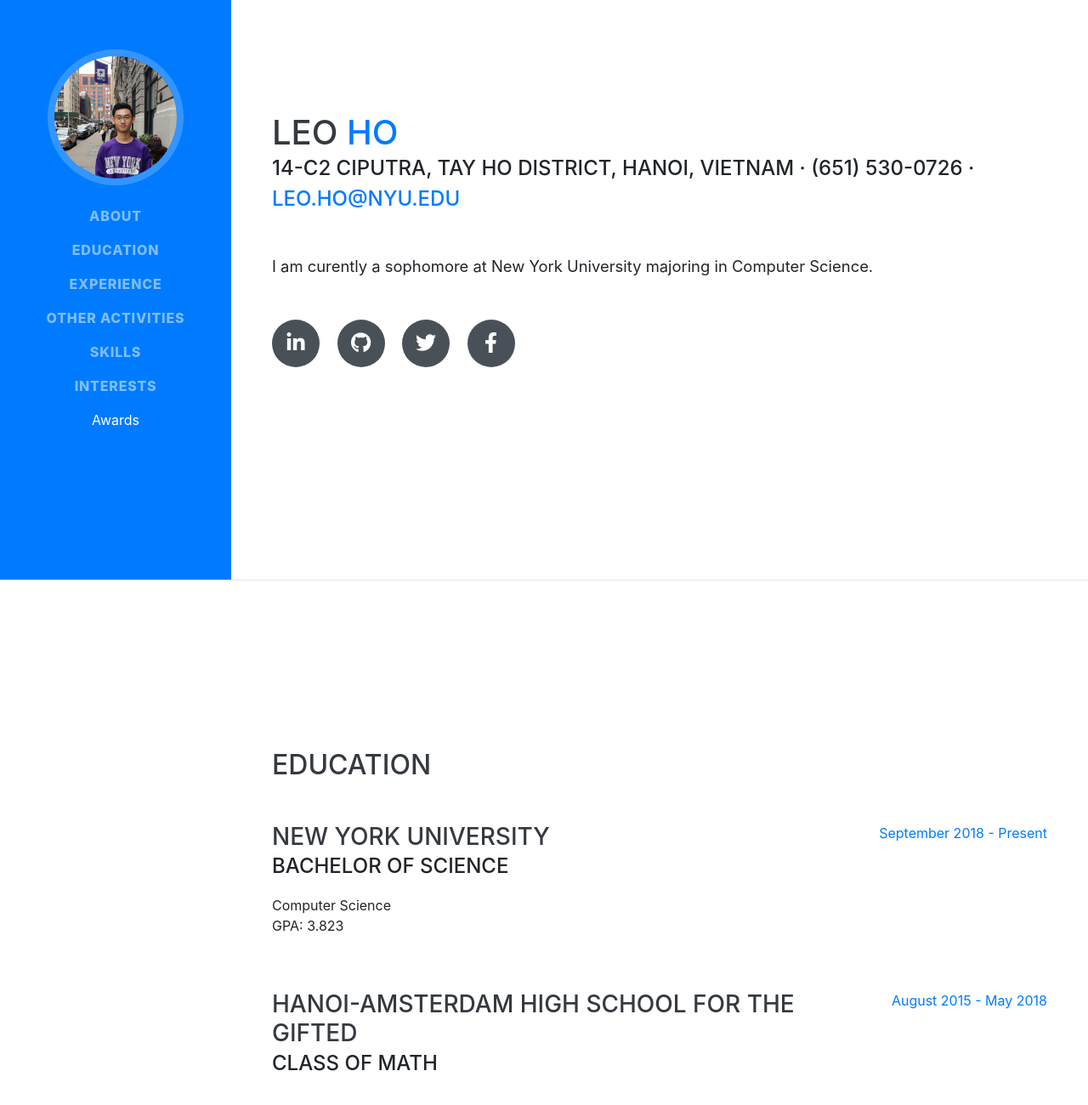
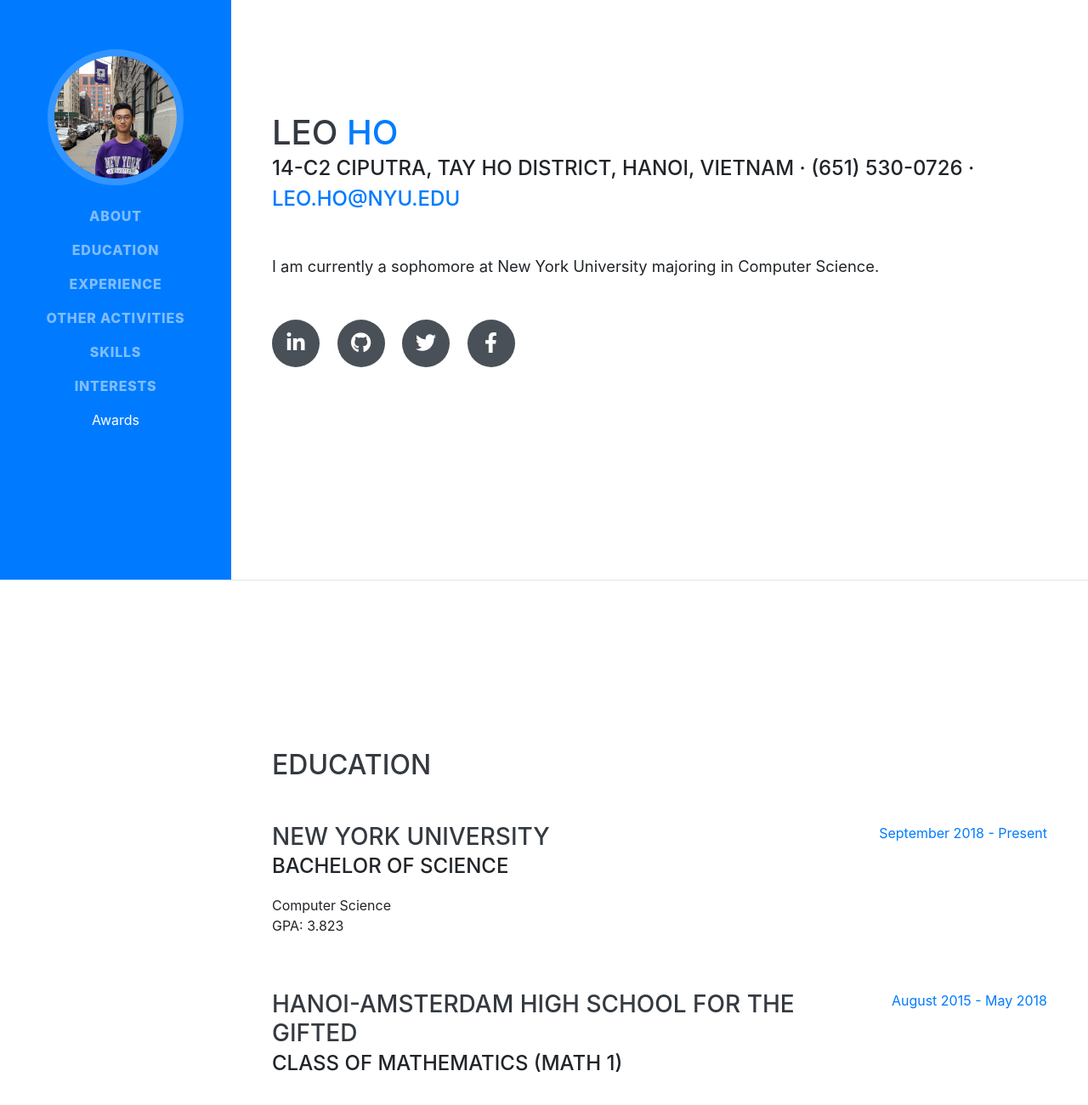
Before and after one commit to leohohoho/leohohoho.github.io, a website with bundled scripts: page index.html in a window 1280 px wide. Shown: the part 118-1418 px from the top of the page at 85% size. Built offline with nearby package versions, Linux system fonts and the light colour scheme; a web font is replaced by a local one.

Commit message:
Update index.html

```diff
--- a/index.html
+++ b/index.html
@@ -72,7 +72,7 @@
         <div class="subheading mb-5">14-C2 Ciputra, Tay Ho District, Hanoi, Vietnam · (651) 530-0726 ·
           <a href="mailto:leo.ho@nyu.edu">leo.ho@nyu.edu</a>
         </div>
-        <p class="lead mb-5">I am curently a sophomore at New York University majoring in Computer Science.</p>
+        <p class="lead mb-5">I am currently a sophomore at New York University majoring in Computer Science.</p>
         <div class="social-icons">
           <a href="https://www.linkedin.com/in/loc-ho-01a318132/">
             <i class="fab fa-linkedin-in"></i>
@@ -111,7 +111,7 @@
         <div class="resume-item d-flex flex-column flex-md-row justify-content-between">
           <div class="resume-content">
             <h3 class="mb-0">Hanoi-Amsterdam High School for the Gifted</h3>
-            <div class="subheading mb-3">Class of Math</div>
+            <div class="subheading mb-3">Class of Mathematics (Math 1)</div>
           </div>
           <div class="resume-date text-md-right">
             <span class="text-primary">August 2015 - May 2018</span>
```
